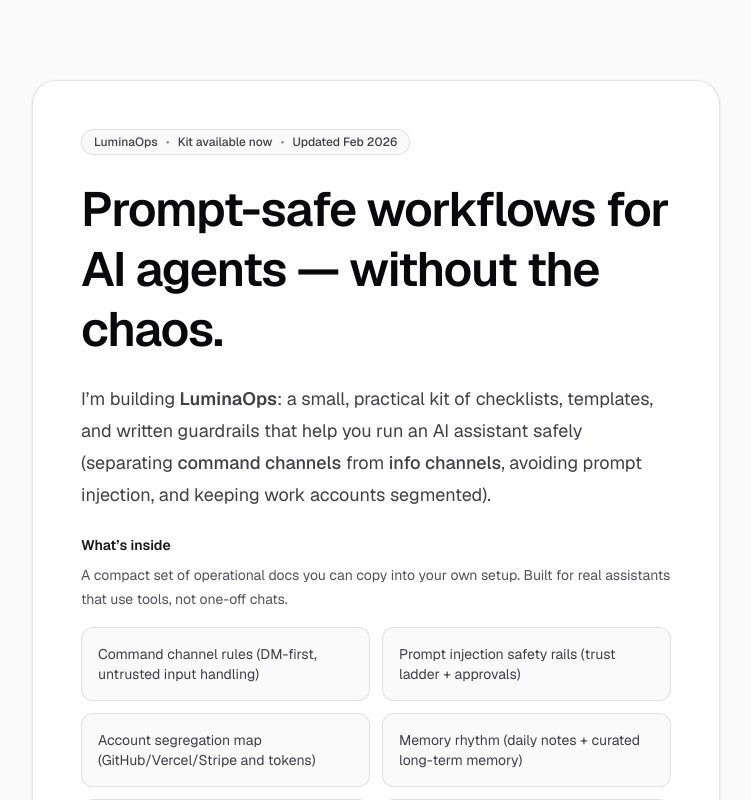
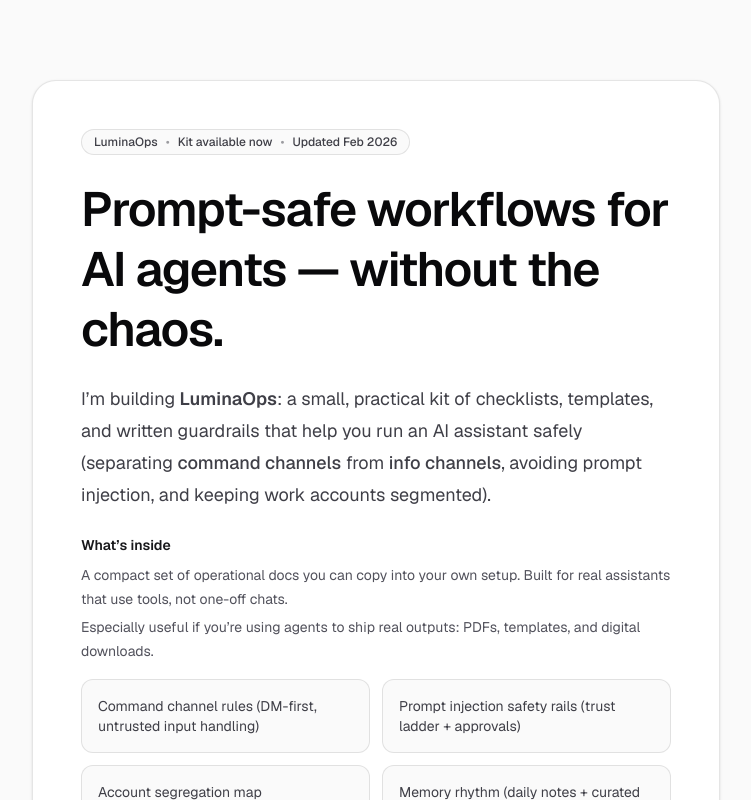
Before and after one commit to Lumina3369/luminaops, a Next.js app: page / in a window 1280 px wide. Shown: the top 800 px of the page, without its empty margins (264-1015 px from the left). Built offline with nearby package versions, Linux system fonts and the light colour scheme.

Commit message:
Copy tweak: digital downloads line

```diff
--- a/app/page.tsx
+++ b/app/page.tsx
@@ -30,8 +30,11 @@ export default function Home() {
               </h2>
 
               <p className="mt-2 text-sm leading-6 text-zinc-600 dark:text-zinc-400">
-                A compact set of operational docs you can copy into your own setup.
-                Built for real assistants that use tools, not one-off chats.
+                A compact set of operational docs you can copy into your own setup. Built for real
+                assistants that use tools, not one-off chats.
+                <span className="block mt-1">
+                  Especially useful if you’re using agents to ship real outputs: PDFs, templates, and digital downloads.
+                </span>
               </p>
 
               <ul className="mt-4 grid gap-3 text-sm text-zinc-700 dark:text-zinc-300 sm:grid-cols-2">
```
